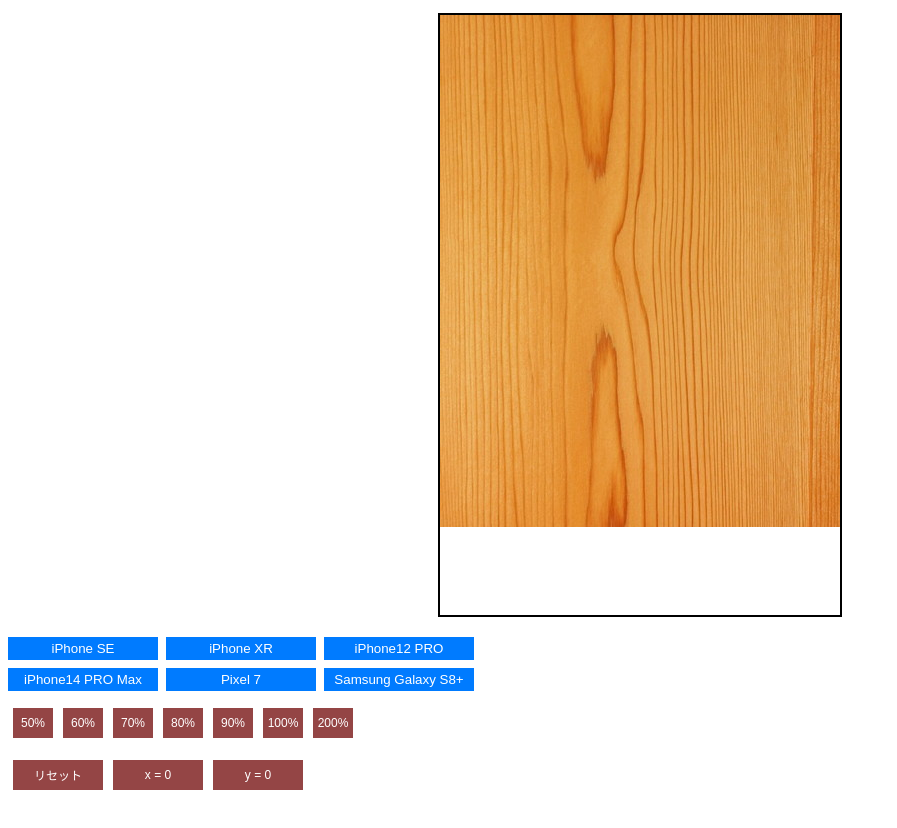
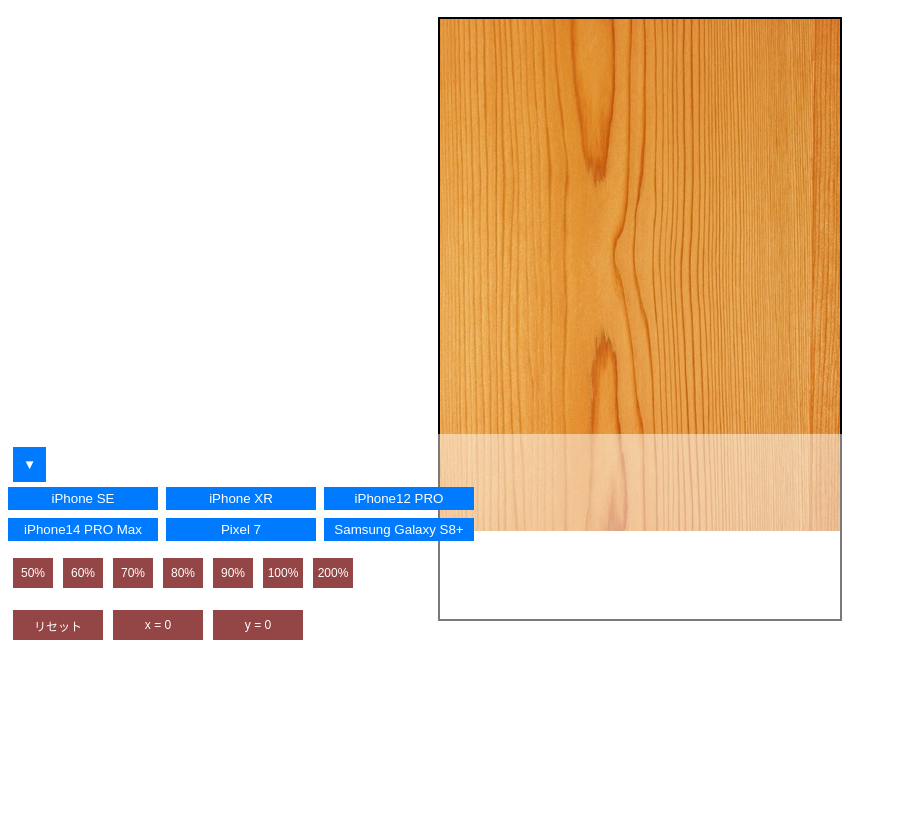
Before and after one commit to daba-ITsoldier/gazou-check, a plain HTML site: page index.html in a window 1280 px wide. Shown: the part 100-928 px from the top of the page, without its empty margins (0-897 px from the left). Before the commit the page ends 907 px from the top, so only its background shows below. Drawn offline with Linux system fonts and the light colour scheme.

Commit message:
Add files via upload

```diff
--- a/index.html
+++ b/index.html
@@ -12,12 +12,15 @@
             touch-action: none; /* タッチスクロール防止
         } */
         body {
+        position: relative;
         text-align: center;
         font-family: Arial, sans-serif;
         user-select: none; /* テキスト選択防止 */
         /* touch-action: none; 削除 */
         overflow-x: auto; /* 横スクロールを可能にする */
         white-space: nowrap; /* コンテンツが横スクロールするように */
+        margin: 0;
+        padding: 4px 4px 200px 4px;
         }
         #container {
             position: relative;
@@ -84,6 +87,25 @@
             margin: 0;
             padding: 4px;
         }
+        .footer-container {
+            position: fixed;
+            left: 0;
+            bottom: 0;
+            padding: 8px;
+            width: 100%;
+            height: 250px;
+            background-color: #ffffff7a;
+        }
+        .updownBtn {
+            display: flex;
+            justify-content: start;
+        }
+        .footer-container.change {
+            bottom: -160px;
+        }
+        .updownBtn.change {
+            transform: rotate(180deg);
+        }
     </style>
 </head>
 <body>
@@ -95,6 +117,8 @@
     <div><img src="img/BGwood1.jpg" alt="" id="bg-image"></div>
 </div>
 
+<div class="footer-container">
+    <button class="btn updownBtn" onclick="updown()">▼</button>
     <div class="btn-box-phone">
         <button class="btn btn-phone" onclick="setSize(375, 667)">iPhone SE</button>
         <button class="btn btn-phone" onclick="setSize(414, 896)">iPhone XR</button>
@@ -117,6 +141,7 @@
         <button class="btn imgChange reset" onclick="resetImg(0, undefined)">x = 0</button>
         <button class="btn imgChange reset" onclick="resetImg(undefined, 0)">y = 0</button>
     </div>
+</div>
 
 <script>
     let bgImage = document.getElementById('bg-image');
@@ -124,6 +149,13 @@
     let coords = document.getElementById('coords');
     let isDragging = false;
     let startX, startY, offsetX = 0, offsetY = 0;
+
+    function updown() {
+        const footerContainer = document.querySelector(".footer-container");
+        const updownBtn = document.querySelector(".updownBtn");
+        footerContainer.classList.toggle("change");
+        updownBtn.classList.toggle("change");
+    }
 
     // **マウスイベント（PC用）**
     bgImage.addEventListener('mousedown', (e) => startDrag(e.clientX, e.clientY));
```
Lines whose indentation alone changed are shown as unchanged.
